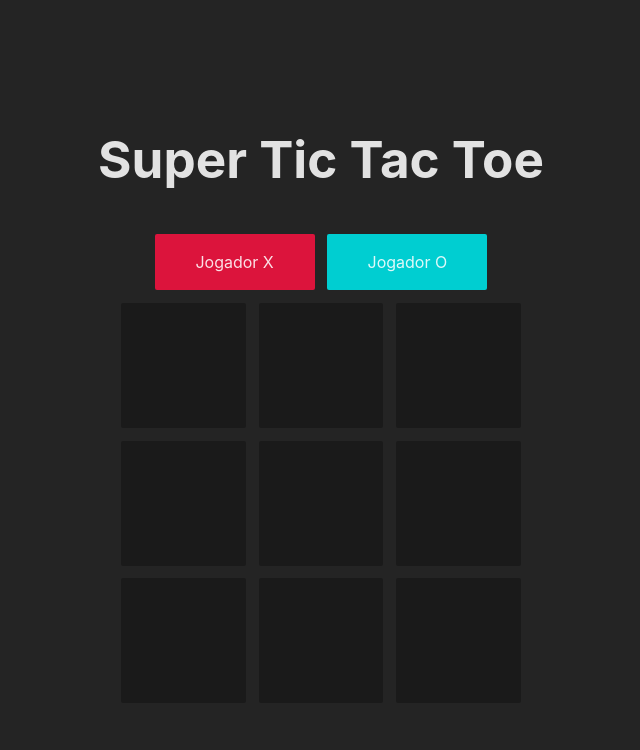
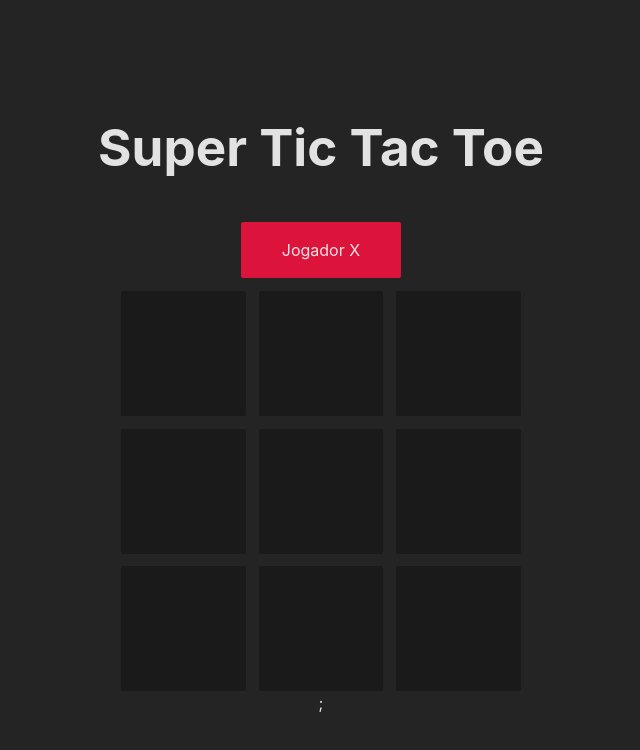
Before and after one commit to ufjf-dcc207/ufjf-dcc207-2024-3-a-trb1-EduardaNunes, a React (Vite) app: page / in a window 1280 px wide. Shown: the top 750 px of the page, without its empty margins (319-959 px from the left). Built offline with nearby package versions, Linux system fonts and the light colour scheme.

Commit message:
Player Turn Feature Working

```diff
--- a/src/App.jsx
+++ b/src/App.jsx
@@ -4,7 +4,6 @@ export default function App() {
   return (
     <>
         <Header/>
-        <PlayerTurn/>
         <Board/>
     </>
   )
@@ -15,12 +14,3 @@ function Header(){
     <h1>Super Tic Tac Toe</h1>
   )
 }
-
-function PlayerTurn(){
-  return(
-    <div className='PlayerTurn'>
-      <div className='PlayerOne PlayerBox'><p>Jogador X</p></div>
-      <div className='PlayerTwo PlayerBox'><p>Jogador O</p></div>
-    </div>
-  )
-}
--- a/src/GameCanvas.jsx
+++ b/src/GameCanvas.jsx
@@ -1,54 +1,57 @@
-import { useState } from 'react'
-import './GameCanvas.css'
+import { useState } from "react";
+import "./GameCanvas.css";
 
-let isGameFinished = false
+let isGameFinished = false;
 
-function Square({playType, boardFunction, borderStyle}){
-    const [isDisabled, setIsDisabled] = useState("")
+function Square({ playType, boardFunction, borderStyle }) {
+  const [isDisabled, setIsDisabled] = useState("");
 
-    function handleClick(){
-        boardFunction()
-        setIsDisabled("Disabled")
+  function handleClick() {
+    boardFunction();
+    setIsDisabled("Disabled");
   }
 
-    return(
-        <button className={"GameButton " + borderStyle + " " + isDisabled} onClick={handleClick}>{playType}</button>
-    )
+  return (
+    <button
+      className={"GameButton " + borderStyle + " " + isDisabled}
+      onClick={handleClick}
+    >
+      {playType}
+    </button>
+  );
 }
 
-export default function Board(){
+export default function Board() {
+  const [squares, setSquares] = useState(Array(9).fill(null));
+  const [winPos, setWinPos] = useState(Array(3).fill(null));
+  const [playType, SetType] = useState("X");
+  const [borderStyle, setBorderStyle] = useState("PlayerHoverOne");
 
-    const [squares, setSquares] = useState(Array(9).fill(null))
-    const [winPos, setWinPos] = useState(Array(3).fill(null))
-    const [playType, SetType] = useState("X")
-    const [borderStyle, setBorderStyle] = useState("PlayerHoverOne")
+  function handlePlay(place) {
+    if (squares[place] || isGameFinished) {
+      // Verifica se o quadrado está vazio
+      return;
+    } else {
+      const newSquares = squares.slice();
+      newSquares[place] = playType;
+      setSquares(newSquares);
 
-    function handlePlay(place){
+      CheckGameVictory(newSquares);
 
-        if(squares[place] || isGameFinished){ // Verifica se o quadrado está vazio
-            return
-        }else{
+      if (isGameFinished) {
+        setBorderStyle("Disabled");
+      } else {
+        const newPlayType = playType == "X" ? "O" : "X";
+        SetType(newPlayType);
 
-            const newSquares = squares.slice()
-            newSquares[place] = playType
-            setSquares(newSquares)
-
-            CheckGameVictory(newSquares)
-
-            if(isGameFinished){
-                setBorderStyle("Disabled")
-            }else{
-                const newPlayType = playType == "X" ? "O" : "X"
-                SetType(newPlayType)
-
-                const newBorderStyle = borderStyle == "PlayerHoverOne" ? "PlayerHoverTwo" : "PlayerHoverOne"
-                setBorderStyle(newBorderStyle)
+        const newBorderStyle =
+          borderStyle == "PlayerHoverOne" ? "PlayerHoverTwo" : "PlayerHoverOne";
+        setBorderStyle(newBorderStyle);
+      }
     }
   }
 
-    }
-
-    function CheckGameVictory(squares){
+  function CheckGameVictory(squares) {
     const possibleWins = [
       [0, 1, 2], // horizontais
       [3, 4, 5],
@@ -57,32 +60,65 @@ export default function Board(){
       [1, 4, 7],
       [2, 5, 8],
       [0, 4, 8], // diagonais
-            [2, 4, 6]
-        ]
+      [2, 4, 6],
+    ];
 
-        possibleWins.forEach(pos => {
-            if(squares[pos[0]] != null && squares[pos[0]] == squares[pos[1]] && squares[pos[0]] == squares[pos[2]]){
-                console.log("Venceu")
-                isGameFinished = true
-                setWinPos(pos)
+    possibleWins.forEach((pos) => {
+      if (
+        squares[pos[0]] != null &&
+        squares[pos[0]] == squares[pos[1]] &&
+        squares[pos[0]] == squares[pos[2]]
+      ) {
+        console.log("Venceu");
+        isGameFinished = true;
+        setWinPos(pos);
       }
-        })
+    });
   }
 
-    let squareButtons = []
-    for(let place = 0; place < 9; place++){
+  let squareButtons = [];
+  for (let place = 0; place < 9; place++) {
     // Marca os Quadrados Vencedores
-        if(place == winPos[0] || place == winPos[1] || place == winPos[2]){
-            const winnerBorder = playType == "X" ? "WinnerOne" : "WinnerTwo"
-            squareButtons.push(<Square playType={squares[place]} boardFunction={(e) => handlePlay(place)} borderStyle={winnerBorder}/>)
-        }else{
-            squareButtons.push(<Square playType={squares[place]} boardFunction={(e) => handlePlay(place)} borderStyle={borderStyle}/>)
+    if (place == winPos[0] || place == winPos[1] || place == winPos[2]) {
+      const winnerBorder = playType == "X" ? "WinnerOne" : "WinnerTwo";
+      squareButtons.push(
+        <Square
+          playType={squares[place]}
+          boardFunction={(e) => handlePlay(place)}
+          borderStyle={winnerBorder}
+        />
+      );
+    } else {
+      squareButtons.push(
+        <Square
+          playType={squares[place]}
+          boardFunction={(e) => handlePlay(place)}
+          borderStyle={borderStyle}
+        />
+      );
     }
   }
 
-    return(
-        <div className='GameCanvas'>
-            {squareButtons}
+  return (
+        <>
+            <PlayerTurn type={playType}/>
+            <div className="GameCanvas">{squareButtons}</div>;
+        </>
+  )
+}
+
+function PlayerTurn({type}) {
+  return (
+    <div className="PlayerTurn">
+      {type === "X" ? (
+        <div className="PlayerOne PlayerBox">
+          <p>Jogador X</p>
+        </div>
+      ) : (
+        <div className="PlayerTwo PlayerBox">
+          <p>Jogador O</p>
+        </div>
+      )}
     </div>
   )
 }
```
Lines whose indentation alone changed are shown as unchanged.
